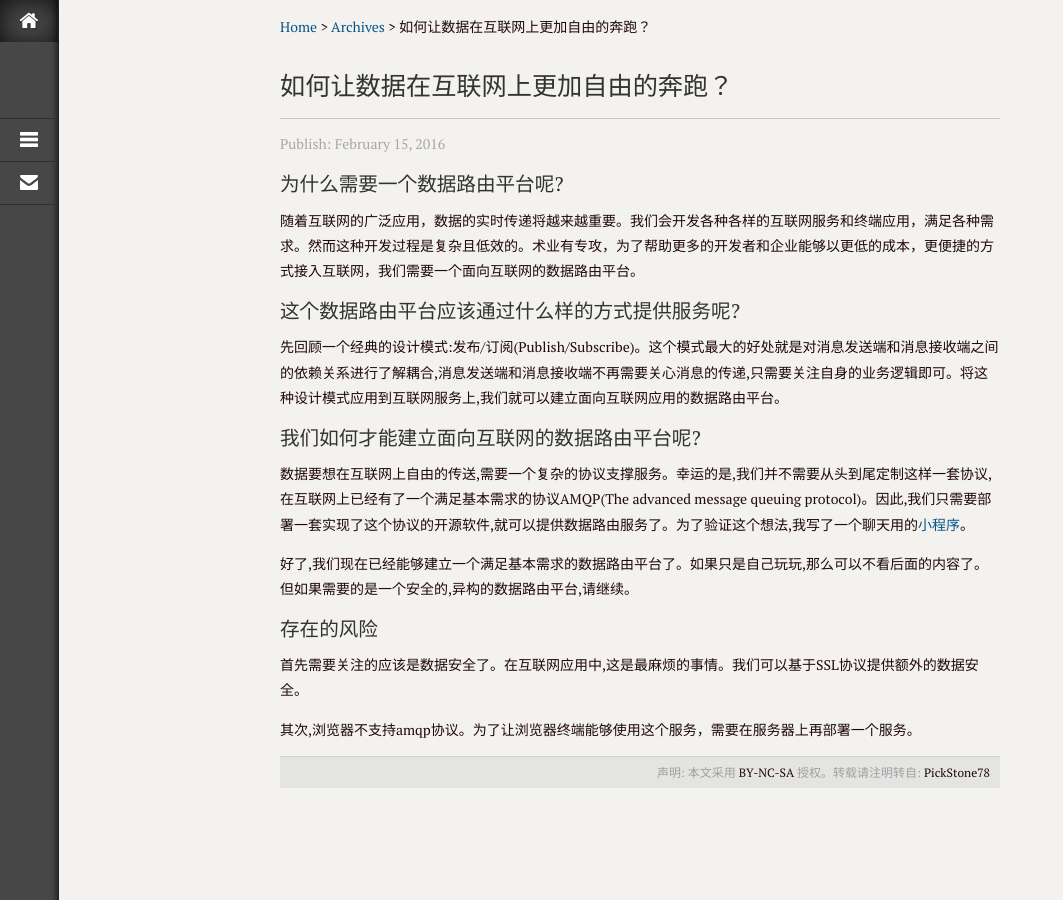
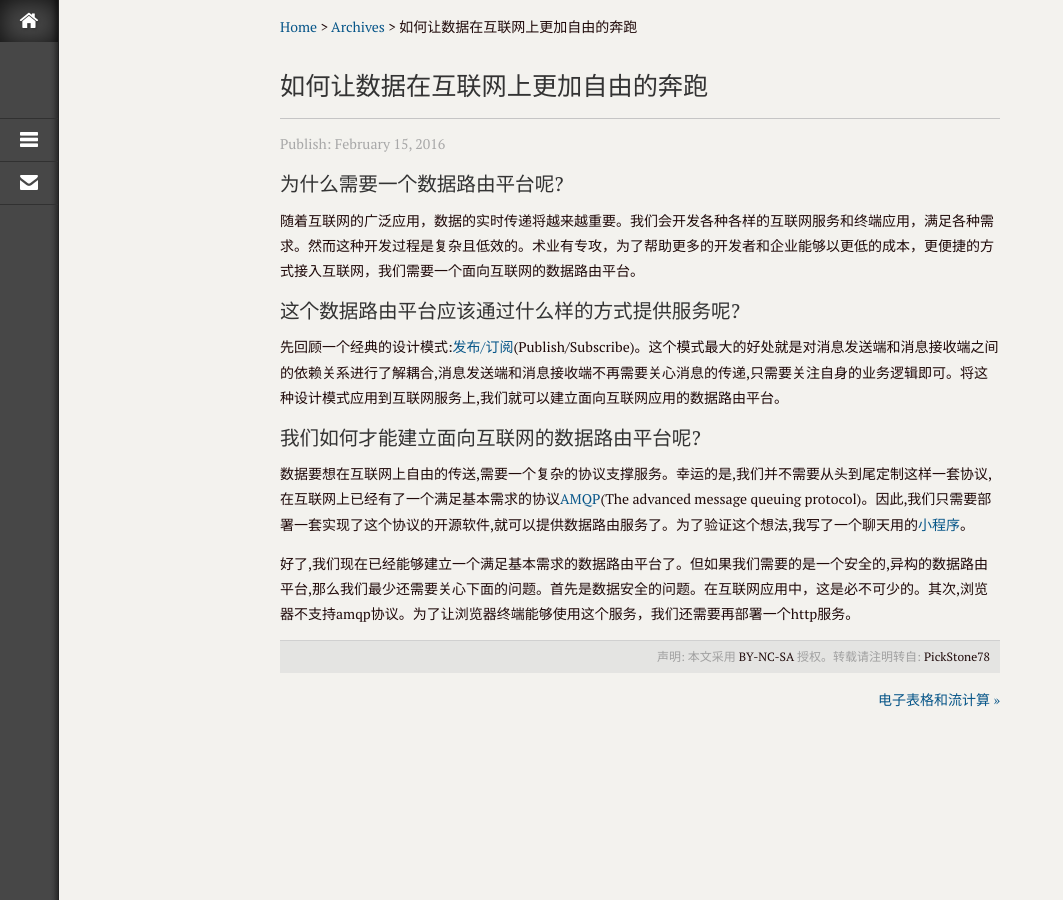
Before and after one commit to PickStone78/PickStone78.github.io, a Jekyll site: the page built from _posts/2016-02-15-publish-subscribe.md, in a window 1280 px wide. Shown: the whole page, without its empty margins (0-1063 px from the left). Built offline with Jekyll 4.4.1, drawn with Linux system fonts in a browser that asks for light colours.

```diff
--- a/_posts/2016-02-15-publish-subscribe.md
+++ b/_posts/2016-02-15-publish-subscribe.md
@@ -10,16 +9,10 @@ categories: 数据路由
 
 ### 这个数据路由平台应该通过什么样的方式提供服务呢?
 
-先回顾一个经典的设计模式:发布/订阅(Publish/Subscribe)。这个模式最大的好处就是对消息发送端和消息接收端之间的依赖关系进行了解耦合,消息发送端和消息接收端不再需要关心消息的传递,只需要关注自身的业务逻辑即可。将这种设计模式应用到互联网服务上,我们就可以建立面向互联网应用的数据路由平台。
+先回顾一个经典的设计模式:[发布/订阅](https://en.wikipedia.org/wiki/Publish%E2%80%93subscribe_pattern)(Publish/Subscribe)。这个模式最大的好处就是对消息发送端和消息接收端之间的依赖关系进行了解耦合,消息发送端和消息接收端不再需要关心消息的传递,只需要关注自身的业务逻辑即可。将这种设计模式应用到互联网服务上,我们就可以建立面向互联网应用的数据路由平台。
 
 ### 我们如何才能建立面向互联网的数据路由平台呢?
 
-数据要想在互联网上自由的传送,需要一个复杂的协议支撑服务。幸运的是,我们并不需要从头到尾定制这样一套协议,在互联网上已经有了一个满足基本需求的协议AMQP(The advanced message queuing protocol)。因此,我们只需要部署一套实现了这个协议的开源软件,就可以提供数据路由服务了。为了验证这个想法,我写了一个聊天用的[小程序](https://github.com/PickStone78/chat-demo)。
+数据要想在互联网上自由的传送,需要一个复杂的协议支撑服务。幸运的是,我们并不需要从头到尾定制这样一套协议,在互联网上已经有了一个满足基本需求的协议[AMQP](http://www.amqp.org/)(The advanced message queuing protocol)。因此,我们只需要部署一套实现了这个协议的开源软件,就可以提供数据路由服务了。为了验证这个想法,我写了一个聊天用的[小程序](https://github.com/PickStone78/chat-demo)。
 
-好了,我们现在已经能够建立一个满足基本需求的数据路由平台了。如果只是自己玩玩,那么可以不看后面的内容了。但如果需要的是一个安全的,异构的数据路由平台,请继续。
-
-### 存在的风险
-
-首先需要关注的应该是数据安全了。在互联网应用中,这是最麻烦的事情。我们可以基于SSL协议提供额外的数据安全。
-
-其次,浏览器不支持amqp协议。为了让浏览器终端能够使用这个服务，需要在服务器上再部署一个服务。
+好了,我们现在已经能够建立一个满足基本需求的数据路由平台了。但如果我们需要的是一个安全的,异构的数据路由平台,那么我们最少还需要关心下面的问题。首先是数据安全的问题。在互联网应用中，这是必不可少的。其次,浏览器不支持amqp协议。为了让浏览器终端能够使用这个服务，我们还需要再部署一个http服务。
```
Also changed, not shown: other parts of _posts/2016-02-15-publish-subscribe.md (+1 -2 lines), _posts/2016-03-14-spreadsheet-streaming.md (added, +15 -0 lines).
